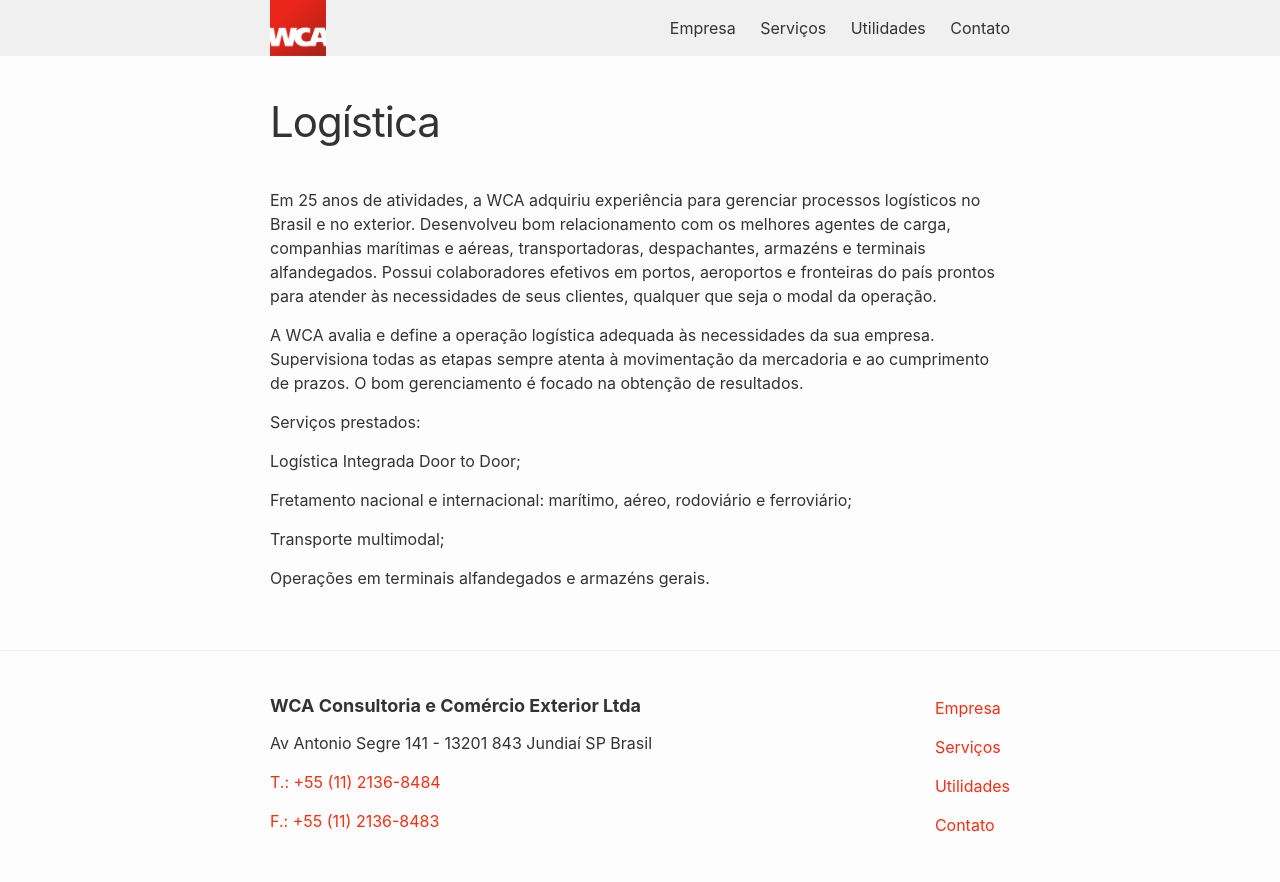
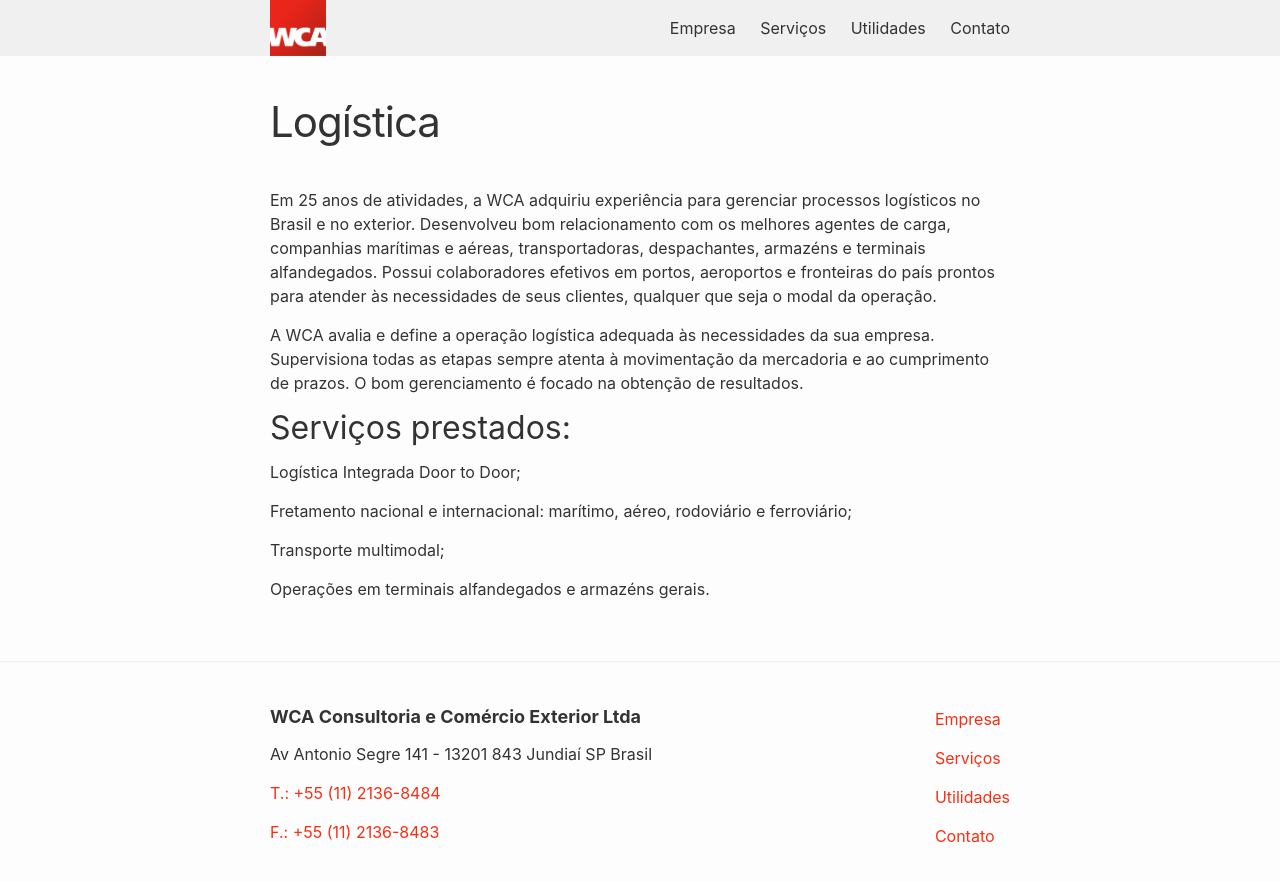
Before and after one commit to WCAComex/wcacomex.github.io, a Jekyll site: the page built from _servicos/logistica.markdown, in a window 1280 px wide. Shown: the top 882 px of the page. Built offline with Jekyll 4.4.1, drawn with Linux system fonts in a browser that asks for light colours.

```diff
--- a/_servicos/logistica.markdown
+++ b/_servicos/logistica.markdown
@@ -7,7 +7,7 @@ Em 25 anos de atividades, a WCA adquiriu experiência para gerenciar processos l
 
 A WCA avalia e define a operação logística adequada às necessidades da sua empresa. Supervisiona todas as etapas sempre atenta à movimentação da mercadoria e ao cumprimento de prazos. O bom gerenciamento é focado na obtenção de resultados.
 
-Serviços prestados:
+## Serviços prestados:
 
 Logística Integrada Door to Door;
 
```
